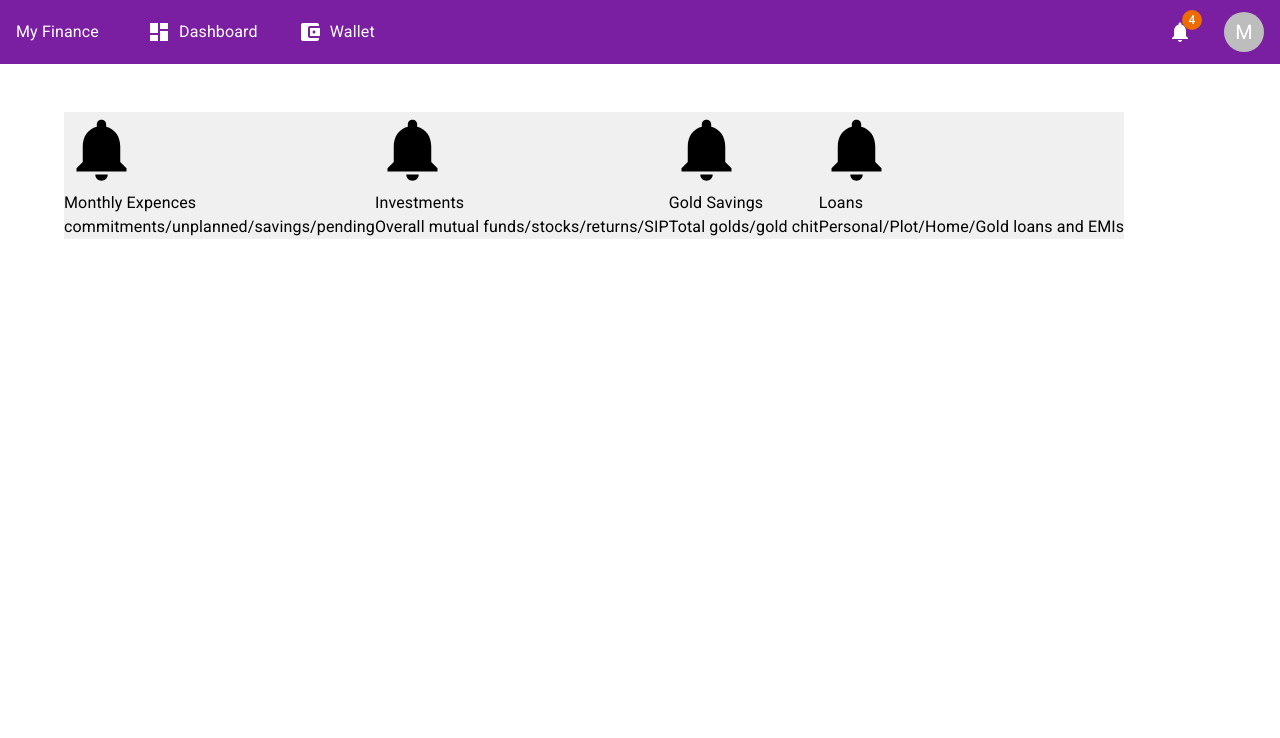
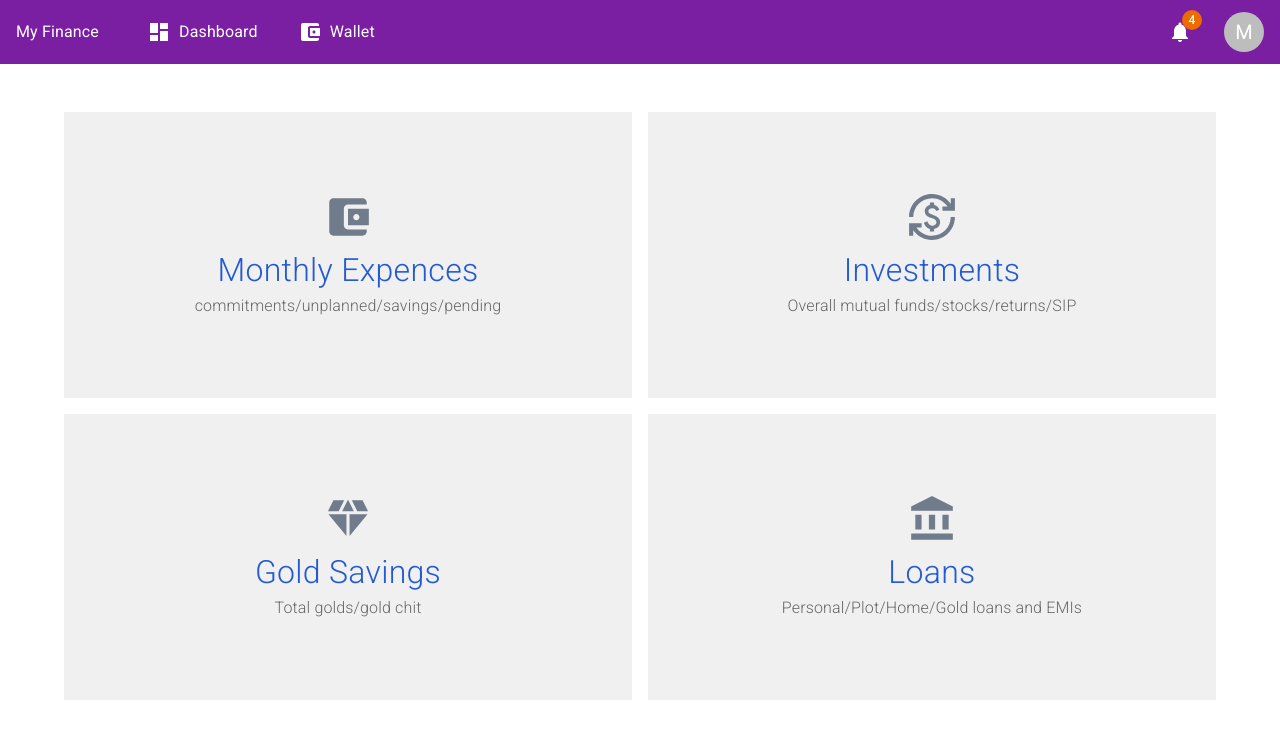
Before and after one commit to cra2ycoder/my-finance, a Next.js app: page /dashboard in a window 1280 px wide. Shown: the top 738 px of the page. Built offline with nearby package versions, Linux system fonts and the light colour scheme.

Commit message:
dashboard grid updates

```diff
--- a/components/DashboardGrid/DashboardGrid.tsx
+++ b/components/DashboardGrid/DashboardGrid.tsx
@@ -1,18 +1,34 @@
 import React from 'react'
-// import Box from '@mui/material/Box'
-import Grid from '@mui/material/Grid'
+import Box from '@mui/material/Box'
 import Typography from '@mui/material/Typography'
-import NotificationsIcon from '@mui/icons-material/Notifications'
+import AccountBalanceIcon from '@mui/icons-material/AccountBalance'
+import CurrencyExchangeIcon from '@mui/icons-material/CurrencyExchange'
+import DiamondIcon from '@mui/icons-material/Diamond'
+import AccountBalanceWalletIcon from '@mui/icons-material/AccountBalanceWallet'
 
 function DashboardGridItem(props: any) {
   return (
-    <Grid item sx={{ backgroundColor: '#f0f0f0' }}>
-      <NotificationsIcon sx={{ width: 75, height: 75 }} />
-      <Typography sx={{ color: 'black' }}>{props.title || 'Title'}</Typography>
-      <Typography sx={{ color: 'black' }}>
+    <Box
+      // gridColumn={'span 2'}
+      sx={{
+        backgroundColor: '#f0f0f0',
+        textAlign: 'center',
+        padding: '5rem',
+      }}
+    >
+      {props.icon}
+      <Typography sx={{ color: '#235ad1', fontSize: '2rem', fontWeight: 100 }}>
+        {props.title || 'Title'}
+      </Typography>
+      <Typography
+        sx={{
+          color: '#666666',
+          fontWeight: 100,
+        }}
+      >
         {props.desc || 'desc goes here!'}
       </Typography>
-    </Grid>
+    </Box>
   )
 }
 
@@ -21,31 +37,39 @@ function DashboardGrid(props: any) {
     {
       title: 'Monthly Expences',
       desc: 'commitments/unplanned/savings/pending',
+      icon: (
+        <AccountBalanceWalletIcon
+          sx={{ width: 50, height: 50, fill: '#707b8b' }}
+        />
+      ),
     },
     {
       title: 'Investments',
       desc: 'Overall mutual funds/stocks/returns/SIP',
+      icon: (
+        <CurrencyExchangeIcon sx={{ width: 50, height: 50, fill: '#707b8b' }} />
+      ),
     },
     {
       title: 'Gold Savings',
       desc: 'Total golds/gold chit',
+      icon: <DiamondIcon sx={{ width: 50, height: 50, fill: '#707b8b' }} />,
     },
     {
       title: 'Loans',
       desc: 'Personal/Plot/Home/Gold loans and EMIs',
+      icon: (
+        <AccountBalanceIcon sx={{ width: 50, height: 50, fill: '#707b8b' }} />
+      ),
     },
   ]
 
   return (
-    <Grid
-      container
-      //   spacing={{ xs: 2, md: 2, lg: 2 }}
-      //   columns={{ xs: 2, sm: 2, md: 2, lg: 2 }}
-    >
-      {list.map(x => (
-        <DashboardGridItem {...x} />
+    <Box display="grid" gridTemplateColumns="repeat(2, 1fr)" gap={2}>
+      {list.map((x, idx) => (
+        <DashboardGridItem {...x} key={`grid-item-${idx}`} />
       ))}
-    </Grid>
+    </Box>
   )
 }
 
```
